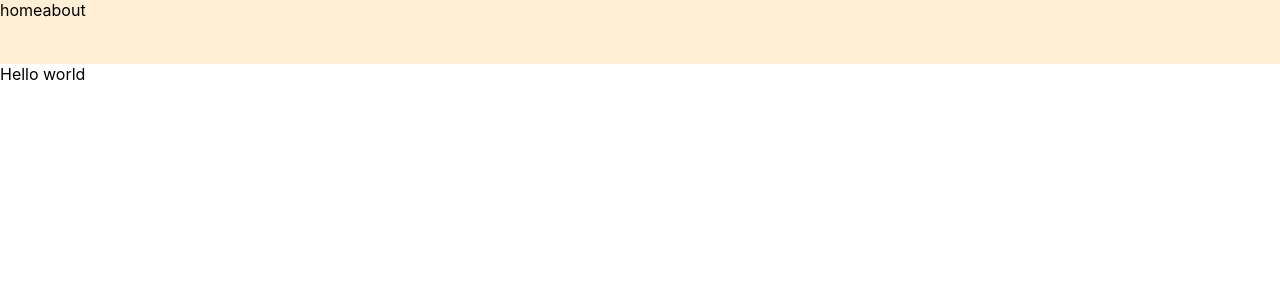
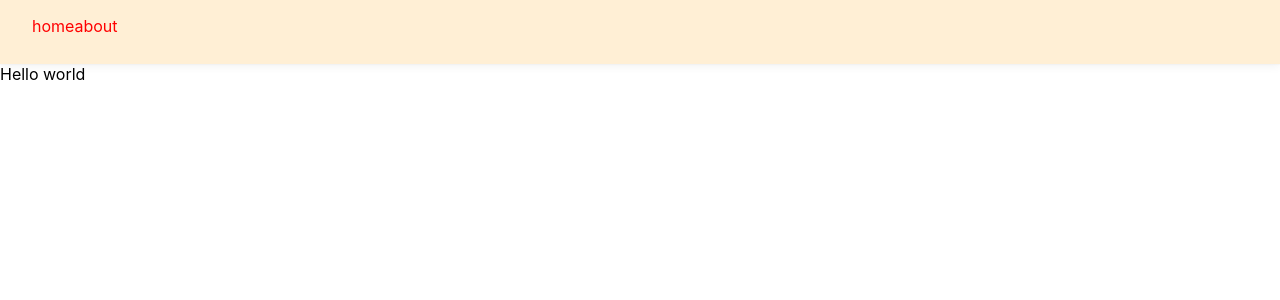
Before and after one commit to criaturaExperimental/start-page, a Next.js app: page / in a window 1280 px wide. Shown: the top 300 px of the page. Built offline with nearby package versions, Linux system fonts and the light colour scheme.

Commit message:
most litkely revert

```diff
--- a/src/components/Navbar.tsx
+++ b/src/components/Navbar.tsx
@@ -1,25 +1,37 @@
-import Link from "next/link";
+import Link from 'next/link';
 import styled from 'styled-components';
 
 const NavStyled = styled.nav`
   width: 100%;
   height: 4rem;
   background: papayawhip;
+  padding: 1rem 2rem 0rem;
+  box-shadow: rgb(0 0 0 / 4%) 0px 4px 8px, rgb(0 0 0 / 6%) 0px 0px 2px, rgb(0 0 0 / 4%) 0px 0px 1px;
 `;
+
+const TabStyled = styled.li`
+  color: red;
+`;
+
+const TabContainer = styled.ul`
+  display: flex;
+`
 
 export default function NavBar() {
   return (
-    <NavStyled
-      css={`
-        color: red;
-      `}
-    >
+    <NavStyled>
+      <TabContainer>
+        <TabStyled>
           <Link href="/">
             <a>home</a>
           </Link>
+        </TabStyled>
+        <TabStyled>
           <Link href="/about">
             <a>about</a>
           </Link>
+        </TabStyled>
+      </TabContainer>
     </NavStyled>
   );
 }
--- a/src/styles/globalStyles.ts
+++ b/src/styles/globalStyles.ts
@@ -3,7 +3,7 @@ import type {} from 'styled-components/cssprop';
 
 export const GlobalStyle = createGlobalStyle`
   html,
-  body {
+  body, ul, li {
     padding: 0;
     margin: 0;
     font-family: -apple-system, BlinkMacSystemFont, Segoe UI, Roboto, Oxygen,
@@ -17,5 +17,9 @@ export const GlobalStyle = createGlobalStyle`
 
   * {
     box-sizing: border-box;
-}
+  }
+
+  li {
+    list-style: none;
+  }
 `
```
Lines whose indentation alone changed are shown as unchanged.
